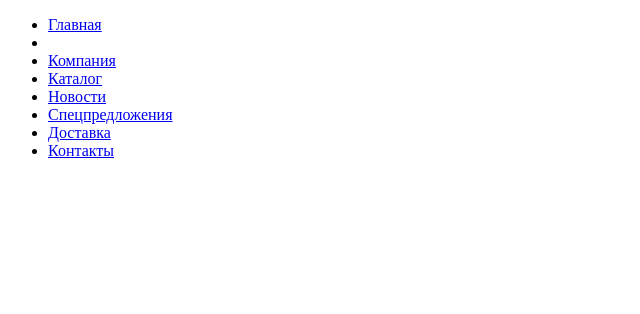
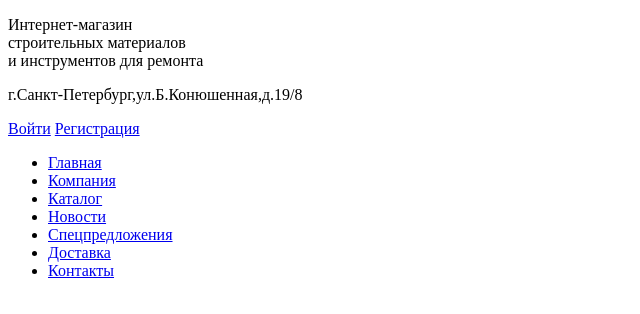
Before and after one commit to vasua342/78511-technomart-29, a plain HTML site: page index.html in a window 1280 px wide. Shown: the whole page, without its empty margins (0-640 px from the left). Drawn offline with Linux system fonts and the light colour scheme.

Commit message:
Update index.html

```diff
--- a/index.html
+++ b/index.html
@@ -6,9 +6,16 @@
   </head>
   <body>
   	<header>
+  		<p>Интернет-магазин<br>
+  		   строительных материалов<br>
+  		   и инструментов для ремонта
+  		</p>
+  		<p>г.Санкт-Петербург,ул.Б.Конюшенная,д.19/8</p>
+  		<a href="blank.html">Войти</a>
+  		<a href="blank.html">Регистрация</a>
   		<nav>
   			<ul>
-  				<li><a href="main-page">Главная</a><li>
+  				<li><a href="main-page">Главная</a></li>
   				<li><a href="company">Компания</a></li>
   				<li><a href="catalog">Каталог</a></li>
   				<li><a href="news">Новости</a></li>
```
